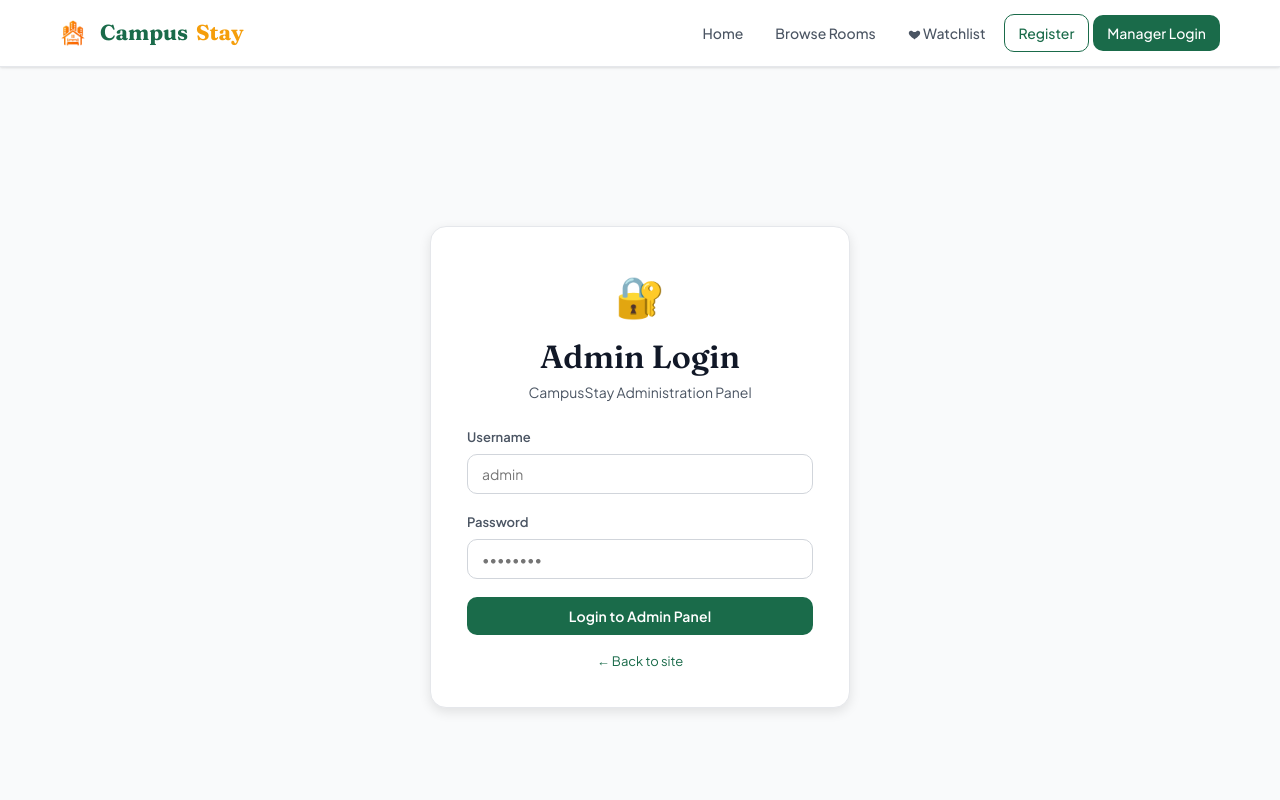
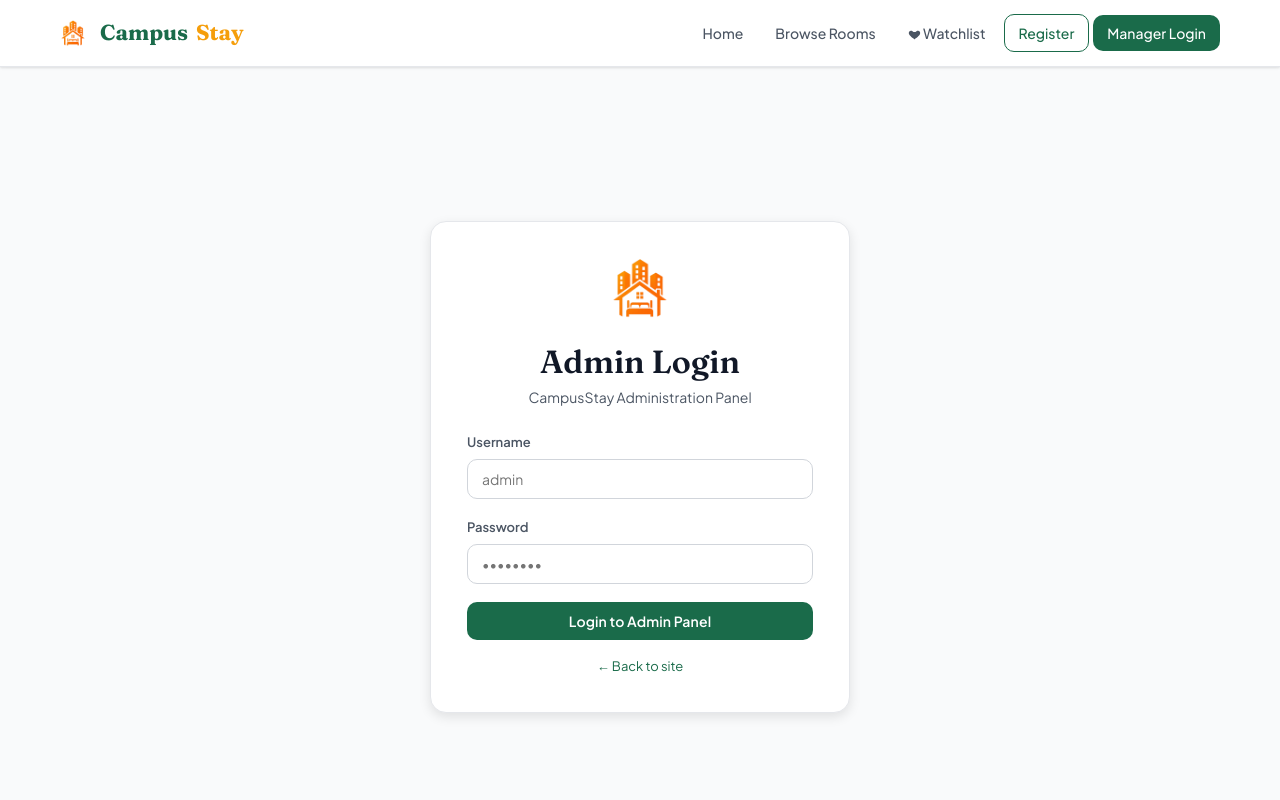
Before and after one commit to leo-mubarak/campusstay, a Next.js app: page /admin/login in a window 1280 px wide. Shown: the top 800 px of the page. Built offline with nearby package versions, Linux system fonts and the light colour scheme; no server answers.

Commit message:
Replace logo emoji with image in login page

```diff
--- a/app/admin/login/page.js
+++ b/app/admin/login/page.js
@@ -14,7 +14,7 @@ export default async function AdminLoginPage({ searchParams }) {
     <div className="auth-page">
       <div className="auth-card">
         <div className="auth-logo">
-          <div style={{ fontSize: '2.5rem', marginBottom: 8 }}>🔐</div>
+          <img src="/logo.png" alt="CampusStay logo" style={{ width: 60, height: 60, marginBottom: 8 }} />
           <h2>Admin Login</h2>
           <p>CampusStay Administration Panel</p>
         </div>
```
